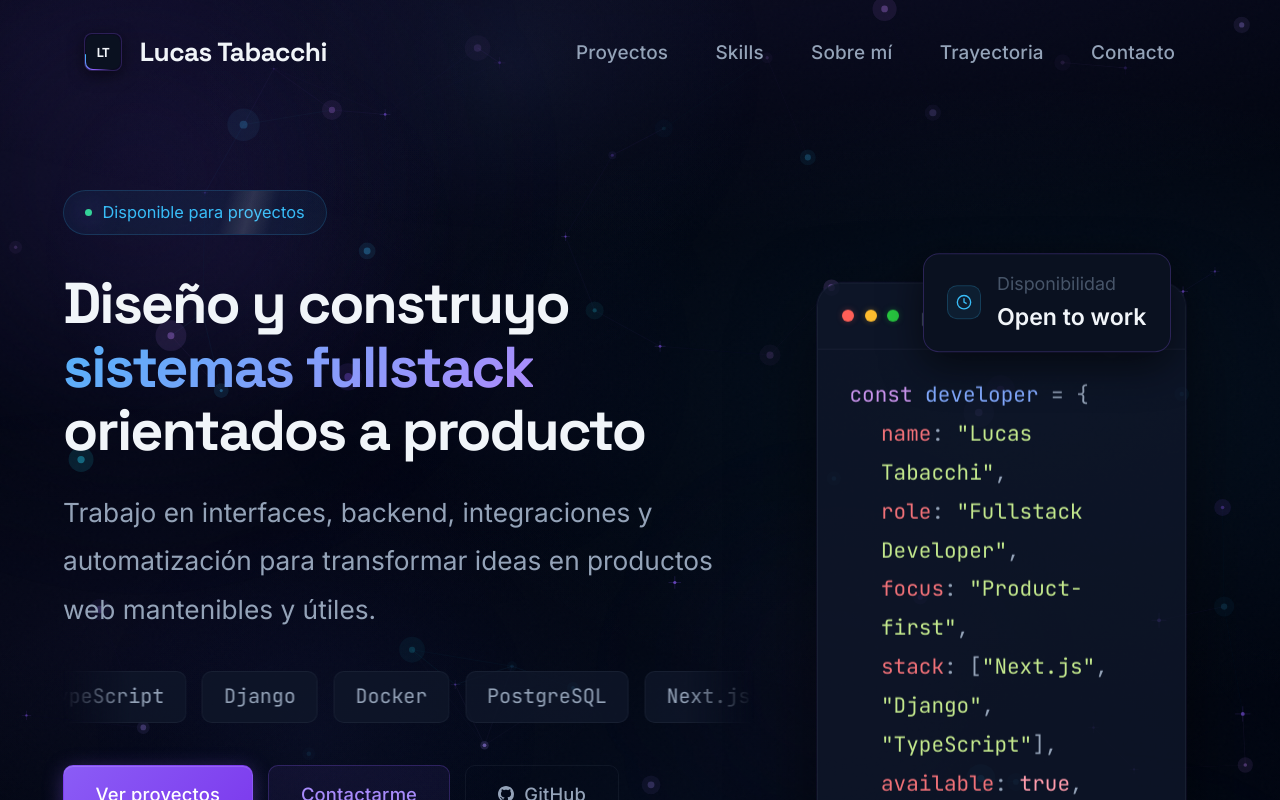
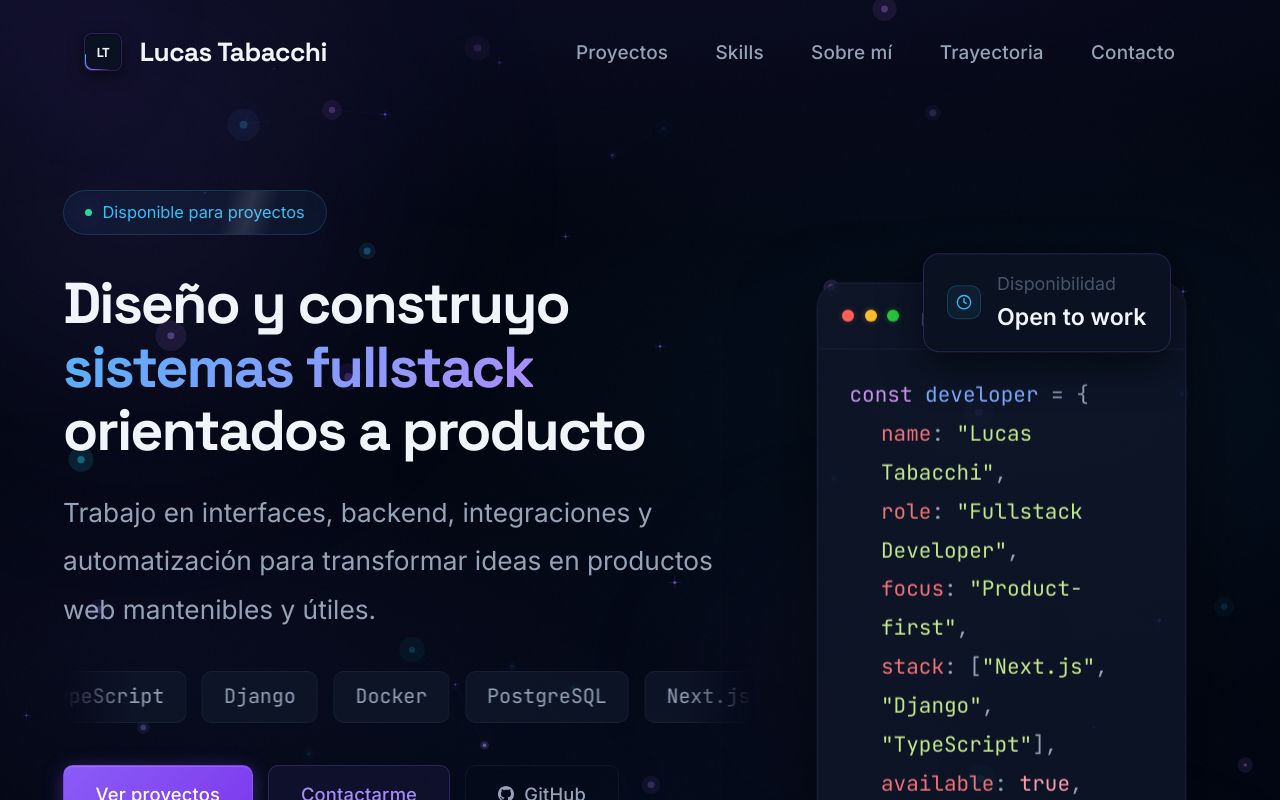
Before and after one commit to LucasTabacchi/portfolio, an Astro site: page / in a window 1280 px wide. Shown: the top 800 px of the page. Built offline with nearby package versions, Linux system fonts and the light colour scheme; Astro itself is replaced by a stand-in of ours; animation ran at ten frames a second.

Commit message:
se realizó una optimización

```diff
--- a/src/layouts/Layout.astro
+++ b/src/layouts/Layout.astro
@@ -208,9 +208,10 @@ const canonicalUrl = new URL(Astro.url.pathname, Astro.site).toString();
         });
 
         function animateGlow() {
-          glowX += (mouseX - glowX) * 0.08;
-          glowY += (mouseY - glowY) * 0.08;
-          glow!.style.transform = `translate3d(${glowX}px, ${glowY}px, 0)`;
+          glowX += (mouseX - glowX) * 0.12;
+          glowY += (mouseY - glowY) * 0.12;
+          // Offset by -250px to center the 500px glow
+          glow!.style.transform = `translate3d(${glowX - 250}px, ${glowY - 250}px, 0)`;
           requestAnimationFrame(animateGlow);
         }
         // Use transform instead of top/left for performance
@@ -280,8 +281,8 @@ const canonicalUrl = new URL(Astro.url.pathname, Astro.site).toString();
             [248, 250, 252],  // near-white star
           ];
           const isReduced = window.matchMedia('(prefers-reduced-motion: reduce)').matches;
-          const density  = window.innerWidth < 768 ? 35000 : 18000;
-          const maxCount = window.innerWidth < 768 ? (isReduced ? 10 : 40) : (isReduced ? 25 : 100);
+          const density  = window.innerWidth < 768 ? 35000 : 25000;
+          const maxCount = window.innerWidth < 768 ? (isReduced ? 10 : 40) : (isReduced ? 25 : 65);
           const count    = Math.min(Math.floor(canvas.width * canvas.height / density), maxCount);
 
           for (let i = 0; i < count; i++) {
@@ -311,19 +312,8 @@ const canonicalUrl = new URL(Astro.url.pathname, Astro.site).toString();
         function draw() {
           ctx.clearRect(0, 0, canvas.width, canvas.height);
 
-          // ── Draw nebula blobs ──
-          for (const n of nebulas) {
-            n.phase += n.speed;
-            const pulse = 0.85 + Math.sin(n.phase) * 0.15;
-            const grad = ctx.createRadialGradient(n.x, n.y, 0, n.x, n.y, n.r * pulse);
-            grad.addColorStop(0,   `rgba(${n.colorStr}, 0.045)`);
-            grad.addColorStop(0.4, `rgba(${n.colorStr}, 0.02)`);
-            grad.addColorStop(1,   `rgba(${n.colorStr}, 0)`);
-            ctx.beginPath();
-            ctx.arc(n.x, n.y, n.r * pulse, 0, Math.PI * 2);
-            ctx.fillStyle = grad;
-            ctx.fill();
-          }
+          // ── Nebula blobs removed (now handled by CSS for better performance) ──
+
 
           // ── Draw connection lines first (behind particles) ──
           for (let i = 0; i < particles.length; i++) {
--- a/src/styles/global.css
+++ b/src/styles/global.css
@@ -816,9 +816,7 @@ main > :is(.home-page, .about-page, .works-page, .contacts-page) {
   background: radial-gradient(circle, rgba(139, 92, 246, 0.05), transparent 60%);
   pointer-events: none;
   z-index: 0;
-  transform: translate(-50%, -50%);
-  transition: left 0.12s ease, top 0.12s ease;
-  will-change: left, top;
+  will-change: transform;
 }
 
 /* ── Divider ── */
```
